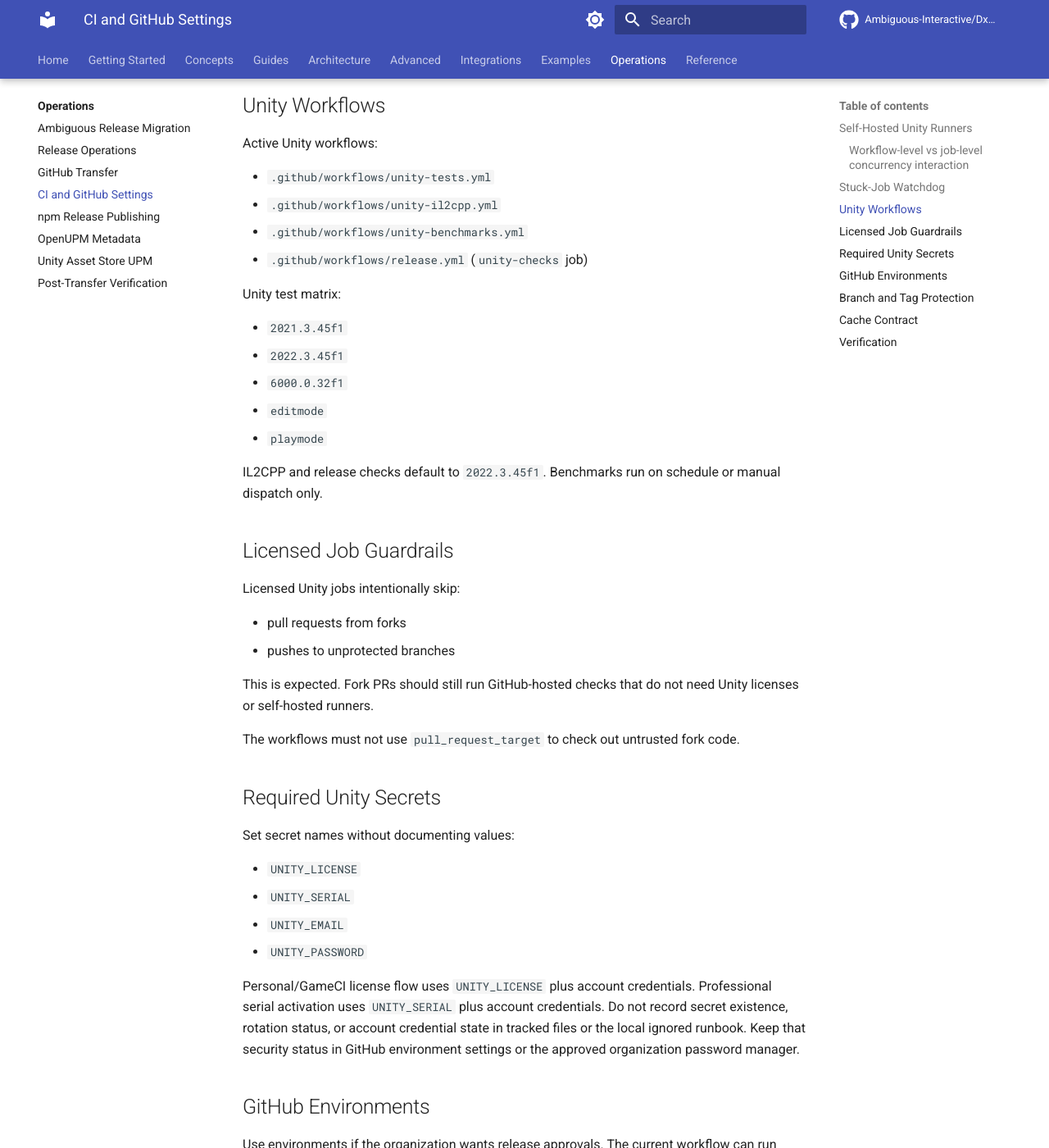
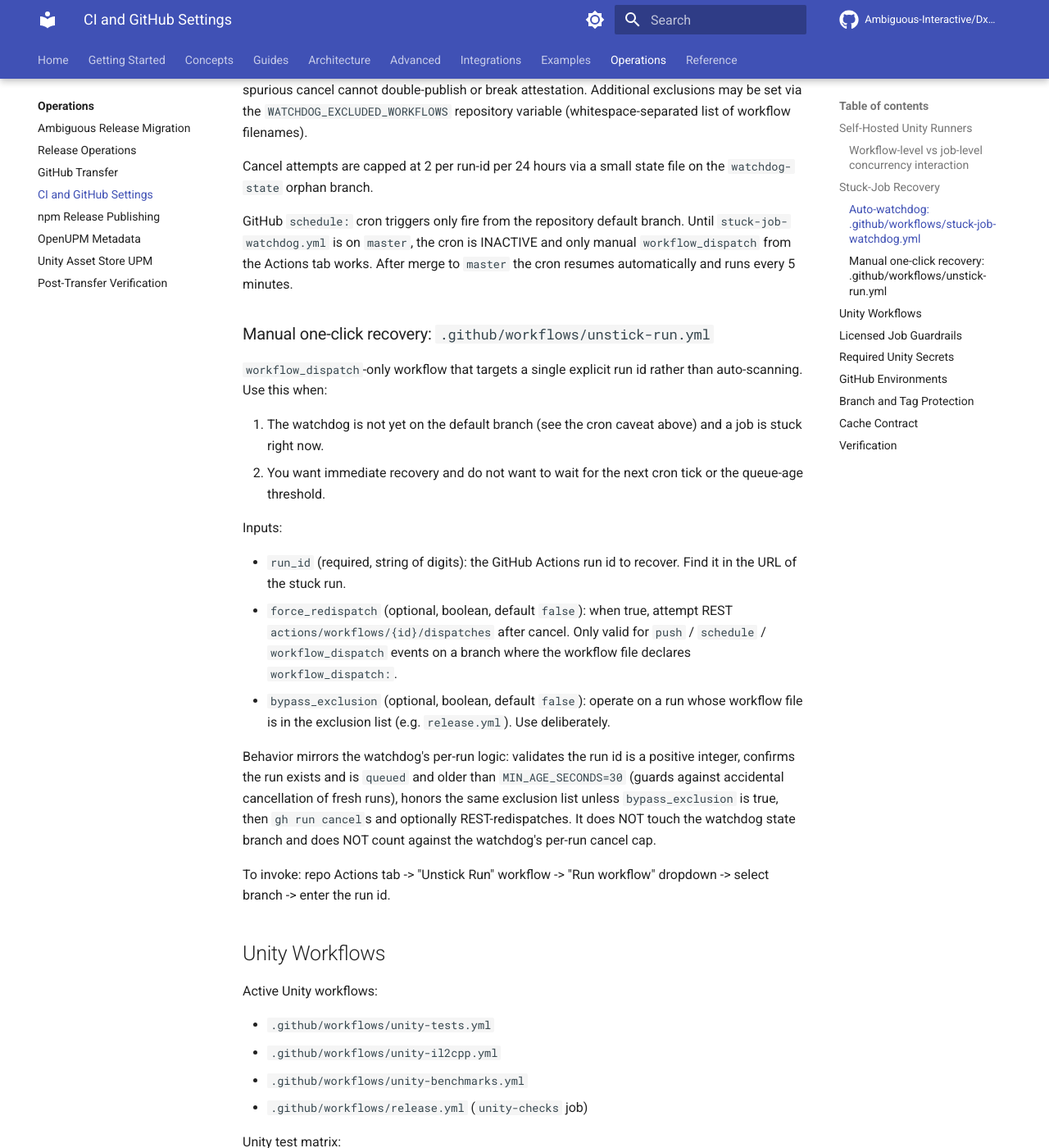
Before and after one commit to wallstop/DxMessaging, an MkDocs documentation site: the page built from docs/ops/ci-and-github-settings.md, in a window 1280 px wide and 1400 px high, scrolled down 2701 px. Shown: the whole window at 82% size. Built offline with MkDocs 1.6.1 and Material for MkDocs 9.7.7, drawn with Linux system fonts in a browser that asks for light colours; comment, search, counter and statistics services are not loaded; some of the changed text lies outside the part shown.

Commit message:
CI fixes?

```diff
--- a/docs/ops/ci-and-github-settings.md
+++ b/docs/ops/ci-and-github-settings.md
@@ -86,24 +86,33 @@
 expect a brief gap between "newer push" and "newer Unity job actually
 starts" while the older job drains.
 
-## Stuck-Job Watchdog
+## Stuck-Job Recovery
 
 A known GitHub Actions dispatcher bug ([Community Discussion #186811](https://github.com/orgs/community/discussions/186811))
 causes self-hosted runners to report Online/Idle while `runner_id` stays
 at 0 for 7+ minutes, leaving a queued job indefinitely stuck even when an
 idle runner's labels are a superset of the job's requested labels.
 
-`.github/workflows/stuck-job-watchdog.yml` runs every 10 minutes on
-`ubuntu-latest`, lists queued workflow runs older than 10 minutes
-(`MIN_QUEUE_AGE_SECONDS=600`), fetches the org runner inventory
-(falling back to repo runners on 403), and identifies the subset that
-are genuinely dispatcher-stuck. A run is considered stuck only when ALL
-of the following hold: the run is `status: queued`, no job in the run
-is `in_progress` (a run with an in-progress job is by definition
-holding/using a runner, not dispatcher-stuck), at least one job is
-queued, at least one idle runner's labels satisfy a queued job's label
-requirements, the run's workflow file is not in the exclusion list, and
-the run is not the watchdog's own run.
+Two workflows together provide recovery: an auto-watchdog that audits
+the queue on a cron schedule, and a manual one-click recovery workflow
+for a single run id.
+
+### Auto-watchdog: `.github/workflows/stuck-job-watchdog.yml`
+
+Runs every 5 minutes on `ubuntu-latest`, lists queued workflow runs
+older than 5 minutes (`MIN_QUEUE_AGE_SECONDS=300`), fetches the org
+runner inventory (falling back to repo runners on 403), and identifies
+the subset that are genuinely dispatcher-stuck. A run is considered
+stuck only when ALL of the following hold: the run is `status: queued`,
+no job in the run is `in_progress` (a run with an in-progress job is by
+definition holding/using a runner, not dispatcher-stuck), at least one
+job is queued, at least one idle runner's labels satisfy a queued job's
+label requirements, the run's workflow file is not in the exclusion
+list, and the run is not the watchdog's own run.
+
+Worst-case time-to-recover under the tightened thresholds is roughly
+10 minutes (5-min cron interval + 300s queue-age threshold + cancel /
+redispatch latency).
 
 For each genuinely-stuck run the watchdog `gh run cancel`s the run
 (the documented recovery for a queued-only run; `gh run rerun --failed`
@@ -125,6 +134,45 @@
 
 Cancel attempts are capped at 2 per run-id per 24 hours via a small
 state file on the `watchdog-state` orphan branch.
+
+GitHub `schedule:` cron triggers only fire from the repository default
+branch. Until `stuck-job-watchdog.yml` is on `master`, the cron is
+INACTIVE and only manual `workflow_dispatch` from the Actions tab
+works. After merge to `master` the cron resumes automatically and runs
+every 5 minutes.
+
+### Manual one-click recovery: `.github/workflows/unstick-run.yml`
+
+`workflow_dispatch`-only workflow that targets a single explicit run id
+rather than auto-scanning. Use this when:
+
+1. The watchdog is not yet on the default branch (see the cron caveat
+   above) and a job is stuck right now.
+1. You want immediate recovery and do not want to wait for the next
+   cron tick or the queue-age threshold.
+
+Inputs:
+
+- `run_id` (required, string of digits): the GitHub Actions run id to
+  recover. Find it in the URL of the stuck run.
+- `force_redispatch` (optional, boolean, default `false`): when true,
+  attempt REST `actions/workflows/{id}/dispatches` after cancel. Only
+  valid for `push` / `schedule` / `workflow_dispatch` events on a
+  branch where the workflow file declares `workflow_dispatch:`.
+- `bypass_exclusion` (optional, boolean, default `false`): operate on a
+  run whose workflow file is in the exclusion list (e.g. `release.yml`).
+  Use deliberately.
+
+Behavior mirrors the watchdog's per-run logic: validates the run id is
+a positive integer, confirms the run exists and is `queued` and older
+than `MIN_AGE_SECONDS=30` (guards against accidental cancellation of
+fresh runs), honors the same exclusion list unless `bypass_exclusion`
+is true, then `gh run cancel`s and optionally REST-redispatches. It
+does NOT touch the watchdog state branch and does NOT count against the
+watchdog's per-run cancel cap.
+
+To invoke: repo Actions tab -> "Unstick Run" workflow -> "Run workflow"
+dropdown -> select branch -> enter the run id.
 
 ## Unity Workflows
 
@@ -241,6 +289,13 @@
    `.github/workflows/*.yml` (sentinel guard).
 1. Confirm `.github/workflows/stuck-job-watchdog.yml` exists and is
    enabled (queue auto-recovery for the GitHub Actions dispatcher bug).
+   Once merged to the default branch, the 5-minute cron fires
+   automatically.
+1. Confirm `.github/workflows/unstick-run.yml` exists for manual
+   one-click recovery of a single run id (operator dispatches it from
+   the Actions tab with the stuck run's id). The workflow is
+   `workflow_dispatch`-only -- there is no cron, push, or PR trigger.
+   (See "Stuck-Job Recovery" subsection above for the operator runbook.)
 
 Trigger safe workflows after transfer:
 
```
Also changed, not shown: .llm/context.md (+1 -1 lines), docs/ops/ambiguous-release-migration.md (+10 -3 lines), docs/ops/release-operations.md (+9 -2 lines), 3 other files.
